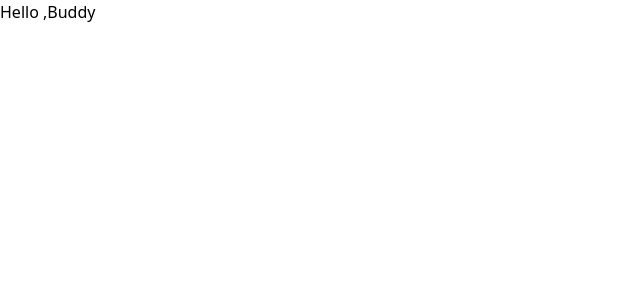
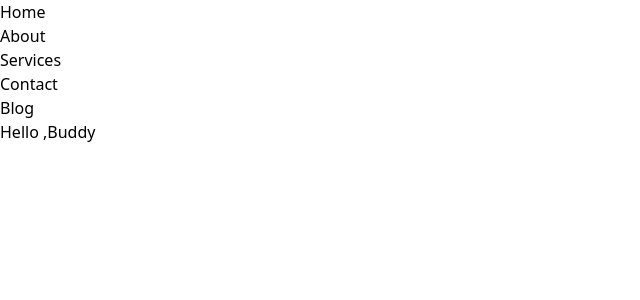
Before and after one commit to Arif-Hossan/price-list, a React (Vite) app: page / in a window 1280 px wide. Shown: the top 300 px of the page, without its empty margins (0-640 px from the left). Built offline with nearby package versions, Linux system fonts and the light colour scheme.

Commit message:
navbar structure added

```diff
--- a/src/App.jsx
+++ b/src/App.jsx
@@ -1,10 +1,12 @@
 import './App.css'
+import Navbar from './components/Navbar/Navbar'
 
 function App() {
 
   return (
     <>
       <div>
+        <Navbar></Navbar>
         <h1 className='text-7xl text-purple-600'>Hello ,Buddy</h1>
       </div>
     </>
--- /dev/null
+++ b/src/components/Link/Link.jsx
@@ -0,0 +1,11 @@
+// import React from 'react';
+
+const Link = ({route}) => {
+    return (
+        <li className="mr-12">
+            <a href={route.path}>{route.name}</a>
+        </li>
+    );
+};
+
+export default Link;
--- /dev/null
+++ b/src/components/Navbar/Navbar.jsx
@@ -0,0 +1,45 @@
+// import React from 'react';
+
+import Link from "../Link/Link";
+
+const Navbar = () => {
+    const routes = [
+        {
+          "id": 1,
+          "name": "Home",
+          "path": "/"
+        },
+        {
+          "id": 2,
+          "name": "About",
+          "path": "/about"
+        },
+        {
+          "id": 3,
+          "name": "Services",
+          "path": "/services"
+        },
+        {
+          "id": 4,
+          "name": "Contact",
+          "path": "/contact"
+        },
+        {
+          "id": 5,
+          "name": "Blog",
+          "path": "/blog"
+        }
+      ];
+
+    return (
+        <nav>
+            <ul className="md:flex">
+            {
+                routes.map(route => <Link key={route.id} route={route}></Link>)
+            }
+            </ul>
+        </nav>
+    );
+};
+
+export default Navbar;
```
